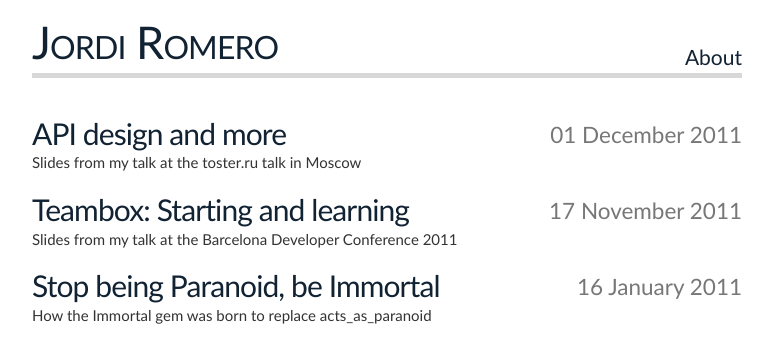
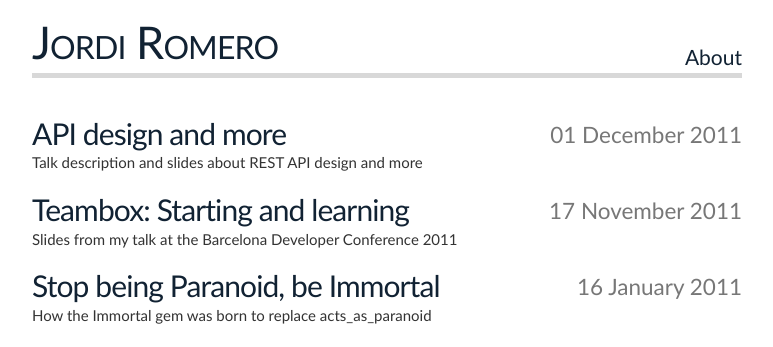
Before and after one commit to jrom/jrom.github.com, a Jekyll site: the page built from index.html, in a window 1280 px wide. Shown: the top 347 px of the page, without its empty margins (253-1026 px from the left). Built offline with Jekyll 4.4.1, drawn with Linux system fonts in a browser that asks for light colours; some of the changed lines change nothing that is shown.

Commit message:
API design talk description

```diff
--- a/_posts/2011-12-01-api-design-and-more.md
+++ b/_posts/2011-12-01-api-design-and-more.md
@@ -1,14 +1,40 @@
 ---
 layout: page
 date: 1 Dec 2011 12:00
-summary: Slides from my talk at the toster.ru talk in Moscow
+summary: "Talk description and slides about REST API design and more"
 categories: talks
-description: "Slides from my talk at the toster.ru talk in Moscow"
-keywords: talks, slides, programming, api
+description: "API design and more description and slides. Talk about
+REST API design, going through most of its key aspects and also briefly
+covering implementation, deployment and scaling."
+keywords: "talks, slides, programming, api, rest, http, CRUD, teambox,
+design, implementation, deployment, scaling"
 title: "API design and more"
 ---
 
-Slides from my talk at the [toster.ru](http://toster.ru/) conference in
-Moscow.
+This is the description (and slides) from the talk I gave at the
+[toster.ru](http://toster.ru/) conference in Moscow.
+
+The main point of the talk is to go through every major design decision
+around API design, so both API producers and consumers know what to
+offer or expect from a well designed <strong>REST API</strong>.
+
+REST APIs are essential in any modern web application. It's currently a
+trend not to build <em>Web Apps</em> but <em>Platforms</em>. A good REST
+API is the core of the platform, where web apps, mobile apps, 3rd party
+integrations, etc. can just use as its brain.
+
+Some of the concepts the talk goes around are: HTTP, REST, URI,
+metadata, representations, security, versioning, pagination. These are
+all relevant aspects of a good REST API design. After that, some tips
+about <strong>implementation</strong> and <strong>deployment</strong>
+are thrown to the mix. Finally, <strong>scaling</strong> is mentioned as
+a key challenge a successful API will find. Horizontal scaling, HTTP
+cache, application cache, database replication and asynchrony are
+mentioned as possible methods to help the scaling of an API, although
+the design will still carry most of the responsability to decide if an
+API can scale easily or not.
+
+[Download the PDF](https://speakerd.s3.amazonaws.com/presentations/4ed88ddb013097005000379b/api-for-the-mobile-era.pdf)
+or see it embedded here:
 
 <script src="http://speakerdeck.com/embed/4ed88ddb013097005000379b.js"></script>
```
